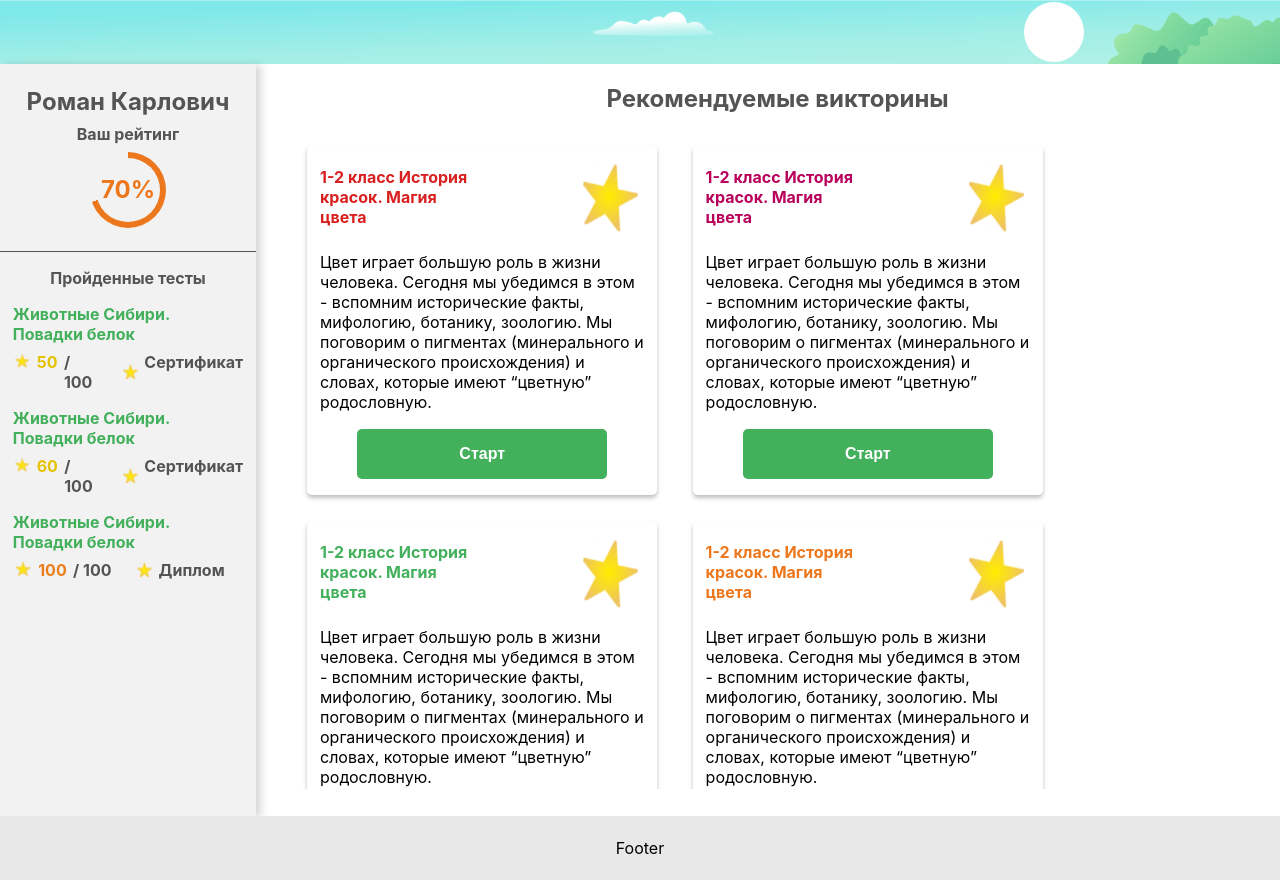
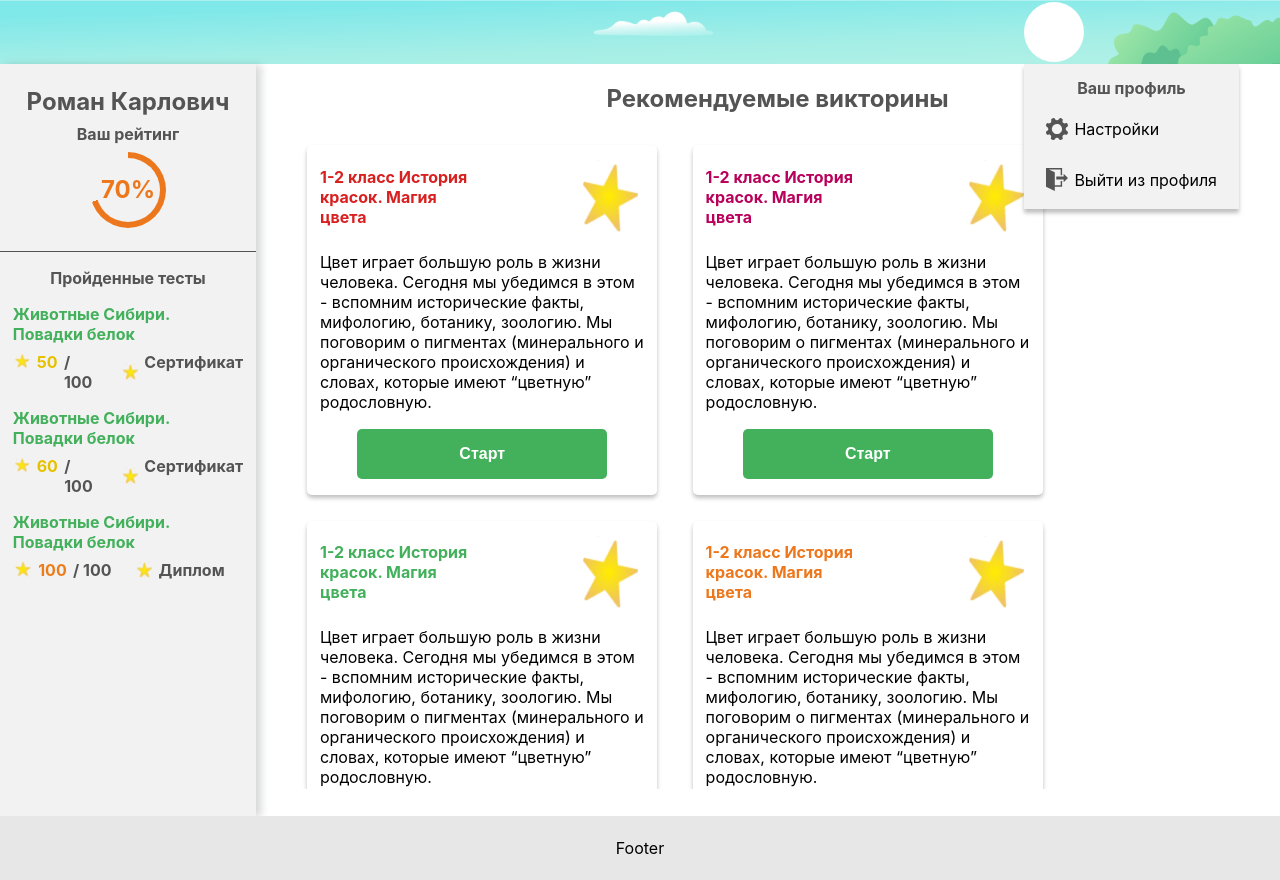
Before and after one commit to NISONovosibirsk/lukomorye-client, a Next.js app: page /user in a window 1280 px wide. Both pictures are taken after a click on the element 1054 px from the left and 32 px from the top of the page. Built offline with nearby package versions, Linux system fonts and the light colour scheme.

Commit message:
feat: dropdown menu

```diff
--- a/src/assets/index.ts
+++ b/src/assets/index.ts
@@ -4,3 +4,7 @@ export { default as DownloadIcon } from './icons/sidebarIcons/download-icon.svg'
 
 // QUIZ //
 export { default as ColorsIcon } from './icons/quizIcons/colors-icon.svg';
+
+// HEADER //
+export { default as SettingsIcon } from './icons/headerIcons/settings-icon.svg';
+export { default as LogOutIcon } from './icons/headerIcons/logout-icon.svg';
--- a/src/components/User/UserHeader/UserHeader.module.scss
+++ b/src/components/User/UserHeader/UserHeader.module.scss
@@ -2,8 +2,7 @@
     display: grid;
     grid-template-columns: auto 20%;
     grid-template-rows: 1fr;
-    grid-template-areas:
-        'bar avatar';
+    grid-template-areas: 'bar avatar';
     background: url('../../../assets/images/header-image.svg') no-repeat;
     background-size: 100vw auto;
 }
@@ -21,3 +20,45 @@
     background: white;
     cursor: pointer;
 }
+
+.dropDown {
+    @keyframes appear {
+        from {
+            opacity: 0;
+        }
+        to {
+            opacity: 1;
+        }
+    }
+
+    position: absolute;
+    background: #f2f2f2;
+    box-shadow: 0px 4px 4px rgba(0, 0, 0, 0.25);
+    user-select: none;
+    top: 8vh;
+    padding: 1.5vh;
+    display: grid;
+    grid-template-rows: 20% auto;
+    row-gap: 1vh;
+    animation: appear 0.3s forwards;
+    z-index: 1;
+
+    li {
+        cursor: pointer;
+        display: flex;
+        align-items: center;
+        gap: 0.5vw;
+        padding: 10px;
+        border-radius: 5px;
+
+        &:hover {
+            background: #dadada;
+            transition: background 0.3s ease;
+        }
+    }
+
+    h4 {
+        color: #545454;
+        place-self: center;
+    }
+}
--- a/src/components/User/UserHeader/UserHeader.tsx
+++ b/src/components/User/UserHeader/UserHeader.tsx
@@ -1,10 +1,34 @@
+import { LogOutIcon, SettingsIcon } from '../../../assets';
+import { useAppDispatch, useAppSelector } from '../../../hooks/redux';
+import { statusSlice } from '../../../store/reducers/statusReducer';
 import styles from './UserHeader.module.scss';
 
 const Header: React.FC = () => {
+    const { dropDown } = useAppSelector(state => state.statusReducer);
+    const { updateDropDown } = statusSlice.actions;
+    const dispatch = useAppDispatch();
+
+    const handleOpen: () => void = () => {
+        dispatch(updateDropDown(!dropDown));
+    };
+
     return (
         <div className={styles.header}>
             <div className={styles.controls}>
-                <div className={styles.avatar}></div>
+                <div className={styles.avatar} onClick={handleOpen}></div>
+                {dropDown && (
+                    <ul className={styles.dropDown}>
+                        <h4>Ваш профиль</h4>
+                        <li>
+                            <SettingsIcon />
+                            <p>Настройки</p>
+                        </li>
+                        <li>
+                            <LogOutIcon />
+                            <p>Выйти из профиля</p>
+                        </li>
+                    </ul>
+                )}
             </div>
         </div>
     );
--- a/src/components/User/UserLayout/UserLayout.tsx
+++ b/src/components/User/UserLayout/UserLayout.tsx
@@ -1,4 +1,6 @@
 import { UserFooter, UserHeader, UserSidebar } from '../..';
+import { useAppDispatch, useAppSelector } from '../../../hooks/redux';
+import { statusSlice } from '../../../store/reducers/statusReducer';
 import styles from './Userlayout.module.scss';
 
 interface Props {
@@ -6,10 +8,17 @@ interface Props {
 }
 
 const UserLayout: React.FC<Props> = ({ children }) => {
+    const { updateDropDown } = statusSlice.actions;
+    const dispatch = useAppDispatch();
+
+    const handleClose: () => void = () => {
+        dispatch(updateDropDown(false));
+    };
+
     return (
         <section className={styles.user}>
             <UserHeader />
-            <div className={styles.body}>
+            <div className={styles.body} onClick={handleClose}>
                 <UserSidebar />
                 <div className={styles.content}>{children}</div>
             </div>
--- /dev/null
+++ b/src/store/actionTypes/statusTypes.ts
@@ -0,0 +1 @@
+export const UPDATE_DROPDOWN = 'STATUS/UPDATE_DROPDOWN';
--- /dev/null
+++ b/src/store/reducers/statusReducer.ts
@@ -0,0 +1,18 @@
+import { createSlice, PayloadAction } from '@reduxjs/toolkit';
+import { StatusState } from '../../types/reduxTypes';
+
+const initialState: StatusState = {
+    dropDown: false,
+};
+
+export const statusSlice = createSlice({
+    name: 'user',
+    initialState,
+    reducers: {
+        updateDropDown(state, action:PayloadAction<boolean>){
+            state.dropDown = action.payload;
+        }
+    },
+});
+
+export default statusSlice.reducer;
--- a/src/store/reducers/userReducer.ts
+++ b/src/store/reducers/userReducer.ts
@@ -11,10 +11,10 @@ const initialState: UserState = {
     ],
 };
 
-export const userReducer = createSlice({
+export const userSlice = createSlice({
     name: 'user',
     initialState,
     reducers: {},
 });
 
-export default userReducer.reducer;
+export default userSlice.reducer;
--- a/src/store/store.ts
+++ b/src/store/store.ts
@@ -1,8 +1,10 @@
 import { combineReducers, configureStore } from '@reduxjs/toolkit';
 import userReducer from './reducers/userReducer';
+import statusReducer from './reducers/statusReducer';
 
 const rootReducer = combineReducers({
     userReducer,
+    statusReducer,
 });
 
 export const setupStore = () => {
--- a/src/types/reduxTypes.ts
+++ b/src/types/reduxTypes.ts
@@ -3,3 +3,7 @@ export interface UserState {
     rating: number;
     passedTests: Array<{ name: string; points: number }>;
 }
+
+export interface StatusState {
+    dropDown: boolean;
+}
```
Also changed, not shown: src/assets/icons/headerIcons/logout-icon.svg (added), src/assets/icons/headerIcons/settings-icon.svg (added).
